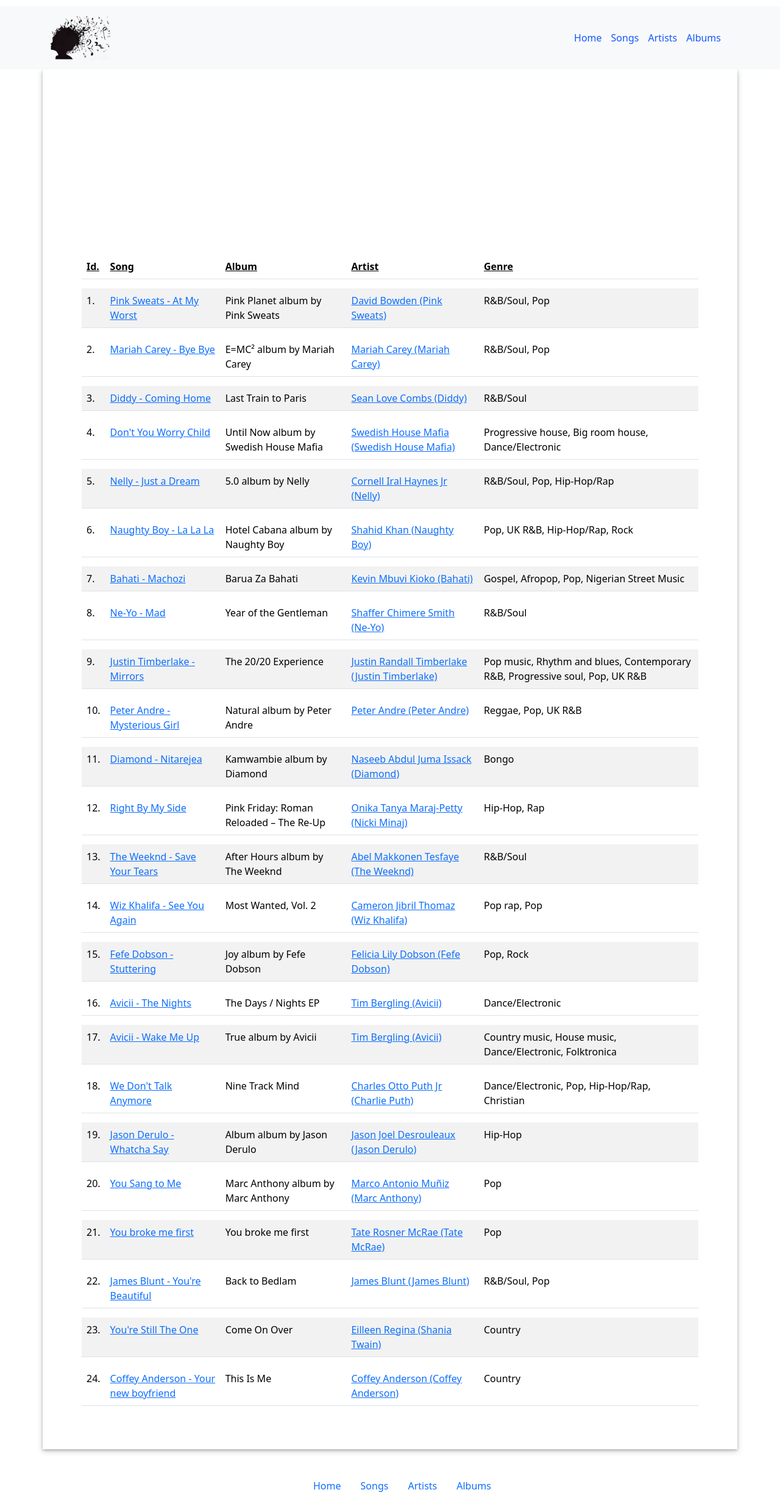
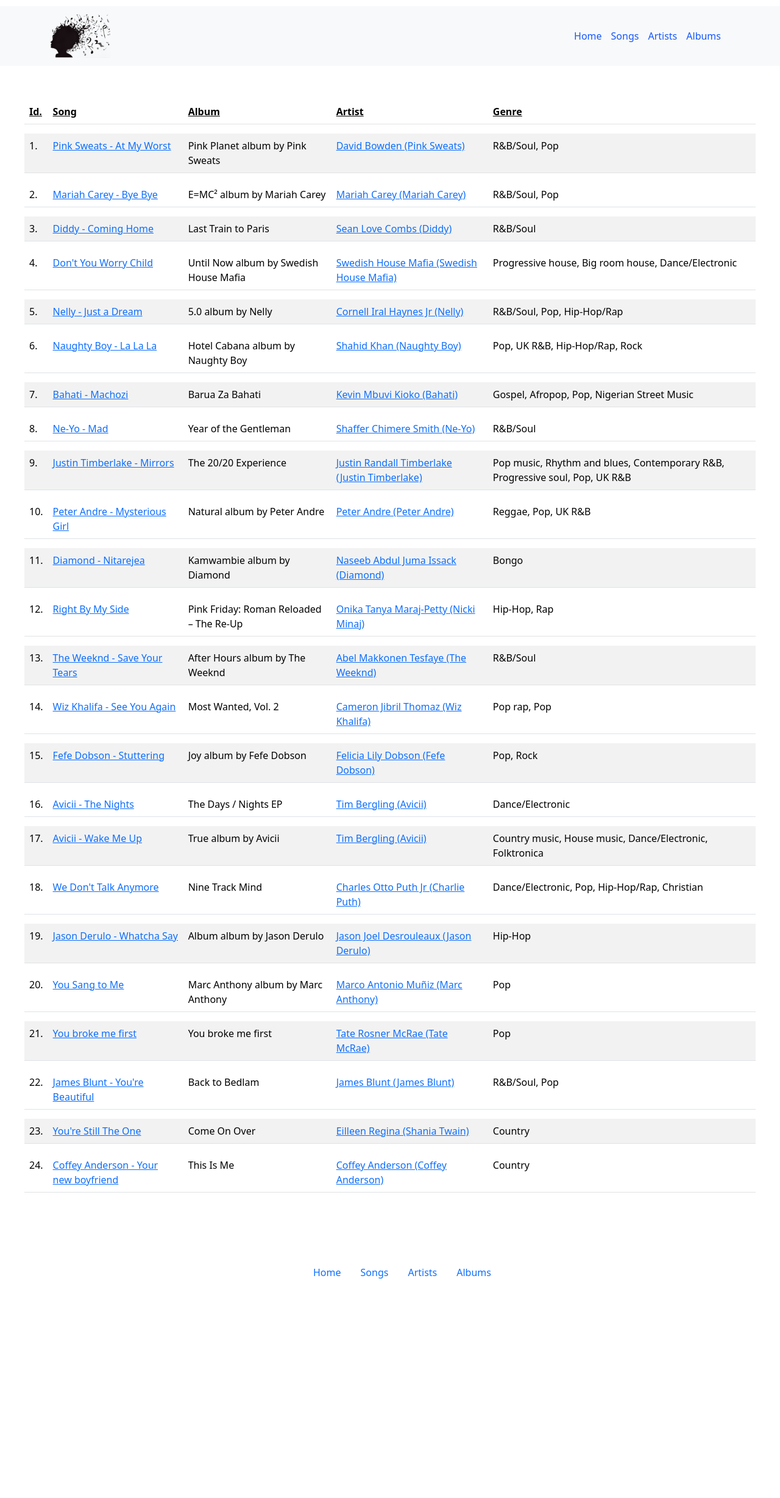
Before and after one commit to festus-kogo/artists, a Django app: page / in a window 1280 px wide. Shown: the whole page at 61% size. After the commit the page ends 2097 px from the top, so only its background shows below. Run offline with Django 4.2, Linux system fonts and the light colour scheme; data comes from the database, SQL or seed files in the repository; both versions use the stored data as it was after the commit; parts of the project's set-up code (start-up, migrations or seed data) failed here and were passed over; some libraries are stand-ins or nearby versions.

Commit message:
Refactor code

```diff
--- a/artistsapp/templates/artistsapp/albums.html
+++ b/artistsapp/templates/artistsapp/albums.html
@@ -2,7 +2,6 @@
 {% load static %}
 {% block title %} My favourite albums {% endblock %}
 {% block content %}
-<div class="container pt-5">
     <h2>Albums</h2>
     <a href="{% url 'add_album' %}" style="display: inherit; text-align: center; border-radius: 15px; text-decoration: none; color: inherit; padding: 4px; background-color: lightgreen;" data-bs-toggle="tooltip" data-bs-placement="top" title="Add a new album">➕</a>
     <table class="table table-striped table-hover" aria-describedby="Albums table">
@@ -18,13 +17,12 @@
             {% for album in object_list|dictsort:"name" %}
             <tr>
                 <td>{{ forloop.counter }}.</td>
-                <td><a href="{% url 'update_album' album.id %}">{{ album }}</a></td>
+                <td><a href="{% url 'update_album' album.id %}" data-bs-toggle="tooltip" data-bs-placement="right" title="Update this album">{{ album }}</a></td>
                 <td>{{ album.release_date|date:"Y" }} ({{ album.age }} years ago)</td>
-                <td><a data-bs-toggle="tooltip" data-bs-placement="right" title="Delete album" href="{% url 'delete_album' album.id %}" style="text-decoration: none; color: inherit;">❌</a</td>
+                <td><a data-bs-toggle="tooltip" data-bs-placement="right" title="Delete this album" href="{% url 'delete_album' album.id %}" style="text-decoration: none; color: inherit;">❌</a</td>
             </tr>
             {% endfor %}
         </tbody>
     </table>
     <a href="{% url 'add_album' %}" style="display: inherit; text-align: center; border-radius: 15px; text-decoration: none; color: inherit; padding: 4px; background-color: lightgreen;" data-bs-toggle="tooltip" data-bs-placement="top" title="Add a new album">➕</a>
-</div>
 {% endblock %}
--- a/artistsapp/templates/artistsapp/artists.html
+++ b/artistsapp/templates/artistsapp/artists.html
@@ -2,7 +2,6 @@
 {% load static %}
 {% block title %} My favourite artists {% endblock %}
 {% block content %}
-<div class="container pt-5">
     <h2>Artists</h2>
     <a href="{% url 'add_artist' %}" style="display: inherit; text-align: center; text-decoration: none; color: inherit; background-color: lightgreen; border-radius: 15px; padding: 4px;" data-bs-toggle="tooltip" data-bs-placement="top" title="Add a new artist">➕</a>
     <table class="table table-striped table-hover" aria-describedby="Artists table">
@@ -20,7 +19,7 @@
             {% for artist in object_list|dictsort:"name" %}
             <tr>
                 <td>{{ forloop.counter }}.</td>
-                <td><a href="{% url 'update_artist' artist.id %}">{{ artist.name }}</a></td>
+                <td><a href="{% url 'update_artist' artist.id %}" data-bs-toggle="tooltip" data-bs-placement="right" title="Update this artist">{{ artist.name }}</a></td>
                 <td>{{ artist.stage_name }}</td>
                 <td>{{ artist.country }}</td>
                 <td>{{ artist.dob }}</td>
@@ -30,5 +29,5 @@
         </tbody>
     </table>
     <a href="{% url 'add_artist' %}" style="display: inherit; text-align: center; border-radius: 15px; text-decoration: none; color: inherit; padding: 4px; background-color: lightgreen;" data-bs-toggle="tooltip" data-bs-placement="top" title="Add a new artist">➕</a>
-</div>
+
 {% endblock %}
--- a/artistsapp/templates/artistsapp/home.html
+++ b/artistsapp/templates/artistsapp/home.html
@@ -2,7 +2,6 @@
 {% load static %}
 {% block title %} My music {% endblock %}
 {% block content %}
-<div class="container pt-5">
         <table class="table table-striped table-hover" aria-describedby="Home">
             <thead>
                 <tr>
@@ -18,13 +17,12 @@
                 {% for song in songs|dictsort:"name" %}
                 <tr>
                     <td>{{ forloop.counter }}.</td>
-                    <td><a href="{% url 'song_search' song %}">{{ song }}</a></td>
+                    <td><a href="{% url 'song_search' song %}" data-bs-toggle="tooltip" data-bs-placement="right" title="Search song">{{ song }}</a></td>
                     <td>{{ song.album }}</td>
-                    <td><a href="{% url 'artist_search' song.artist %}">{{ song.artist }}</a></td>
+                    <td><a href="{% url 'artist_search' song.artist %}" data-bs-toggle="tooltip" data-bs-placement="right" title="More about this artist">{{ song.artist }}</a></td>
                     <td>{{ song.genre }}</td>
                 </tr>
                 {% endfor %}
             </tbody>
         </table>
-    </div>
 {% endblock %}
--- a/artistsapp/templates/artistsapp/songs.html
+++ b/artistsapp/templates/artistsapp/songs.html
@@ -2,7 +2,6 @@
 {% load static %}
 {% block title %} My favourite songs {% endblock %}
 {% block content %}
-<div class="container pt-5">
     <h2>Songs</h2>
     <a href="{% url 'add_song' %}" style="display: inherit; text-decoration: none; text-align: center; border-radius: 15px; padding: 4px; color: inherit; background-color: lightgreen;" data-bs-toggle="tooltip" data-bs-placement="top" title="Add new song">➕</a>
     <table class="table table-striped table-hover" aria-describedby="Songs tables">
@@ -20,7 +19,7 @@
             {% for song in object_list|dictsort:"name" %}
             <tr>
                 <td>{{ forloop.counter }}.</td>
-                <td><a href="{% url 'update_song' song.id %}">{{ song }}</a></td>
+                <td><a href="{% url 'update_song' song.id %}" data-bs-toggle="tooltip" data-bs-placement="right" title="Update this song">{{ song }}</a></td>
                 <td>{{ song.album }}</td>
                 <td>{{ song.album.release_date|date:"Y" }} </td>
                 <td>{{ song.genre }}</td>
@@ -30,5 +29,4 @@
         </tbody>
     </table>
     <a href="{% url 'add_song' %}" style="display: inherit; text-align: center; border-radius: 15px; text-decoration: none; color: inherit; padding: 4px; background-color: lightgreen;" data-bs-toggle="tooltip" data-bs-placement="top" title="Add new song">➕</a>
-</div>
 {% endblock %}
--- a/artistsapp/templates/base.html
+++ b/artistsapp/templates/base.html
@@ -31,11 +31,10 @@
     {% bootstrap_javascript %}
   </head>
   <body>
+
     <nav class="navbar navbar-expand-sm bg-light">
       <div class="container">
-        <a class="navbar-brand" href="#">
-          <img src="{% static 'artistsapp/music.png' %}" alt="Logo" style="width: 100px;">
-        </a>
+        <img class="navbar-brand" src="{% static 'artistsapp/music.png' %}" alt="Logo" style="width: 100px;">
         <ul class="nav justify-content-center">
           <li class="nav-item">
             <a class="nav-link" href="{% url 'home' %}">Home</a>
@@ -53,32 +52,6 @@
       </div>
     </nav>
 
-    <div class="container app">
-      <header>
-        <!-- <div class="header-first-row">
-          <img
-            src="{% static 'artistsapp/music.png' %}"
-            alt="Music Application Logo"
-            width="150px"
-          />
-        </div> -->
-
-        <!-- <ul class="nav justify-content-end">
-          <li class="nav-item">
-            <a class="nav-link" href="{% url 'home' %}">Home</a>
-          </li>
-          <li class="nav-item">
-            <a class="nav-link" href="{% url 'songs' %}">Songs</a>
-          </li>
-          <li class="nav-item">
-            <a class="nav-link" href="{% url 'artists' %}">Artists</a>
-          </li>
-          <li class="nav-item">
-            <a class="nav-link" href="{% url 'albums' %}">Albums</a>
-          </li>
-        </ul> -->
-
-      </header>
       <main>
         {% block content %}
         {% endblock %}
--- a/artistsapp/urls.py
+++ b/artistsapp/urls.py
@@ -6,6 +6,7 @@
     path("songs/", views.SongsView.as_view(), name="songs"),
     path("songs/create/", views.CreateSongsView.as_view(), name="add_song"),
     path("songs/<pk>/update/", views.UpdateSongsView.as_view(), name="update_song"),
+    # path("songs/<slug:slug>/update/", views.UpdateSongsView.as_view(), name="update_song"),
     path("songs/<pk>/delete/", views.DeleteSongsView.as_view(), name="delete_song"),
     path("songs/search/<str:query>/", views.song_search_view, name="song_search"),
     # path("songs/<pk>/details/", views.SongDetailsView.as_view(), name="song_details"),
```
Also changed, not shown: artistsapp/models.py (line endings or trailing spaces), db.sqlite3.
